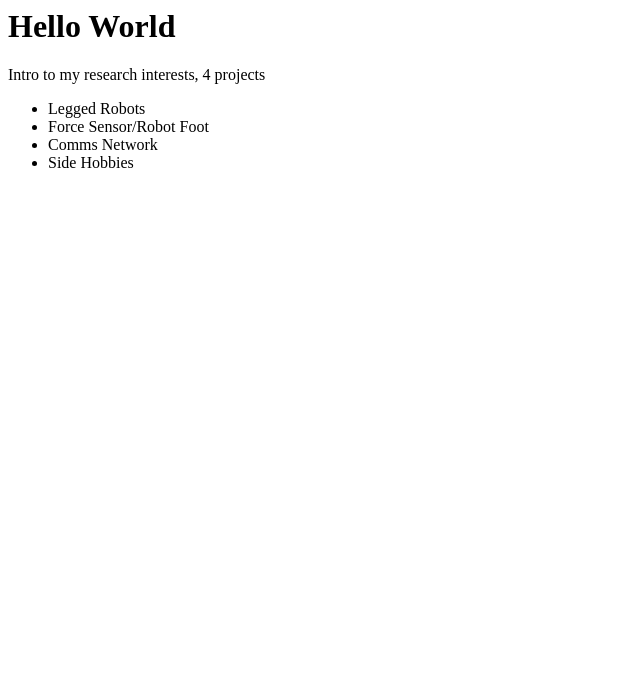
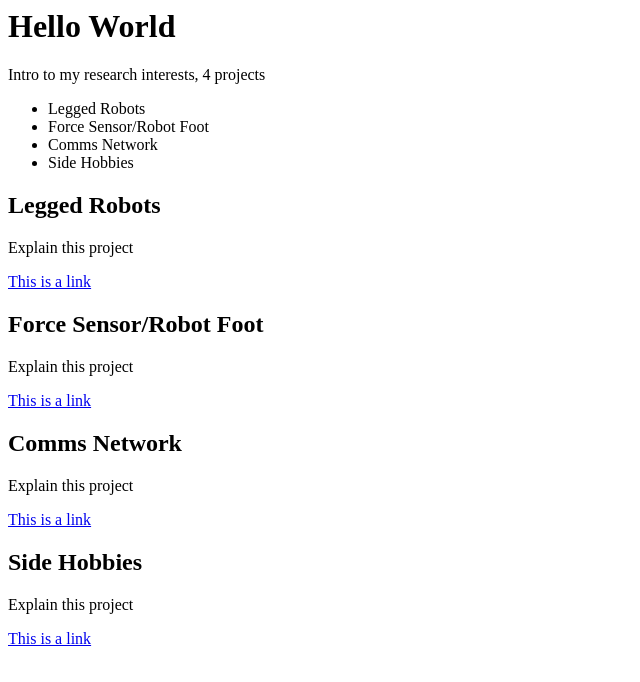
Before and after one commit to callenFisherLeggedRobotics/Website, a plain HTML site: page index.html in a window 1280 px wide. Shown: the whole page, without its empty margins (0-640 px from the left). Drawn offline with Linux system fonts and the light colour scheme.

Commit message:
Update index.html

```diff
--- a/index.html
+++ b/index.html
@@ -7,3 +7,20 @@
   <li>Comms Network</li>
   <li>Side Hobbies</li>
 </ul>
+
+
+<h2> Legged Robots </h2>
+<p>Explain this project</p>
+<a href="https://github.com/callenFisherLeggedRobotics/Website">This is a link</a>
+
+<h2> Force Sensor/Robot Foot </h2>
+<p>Explain this project</p>
+<a href="https://github.com/callenFisherLeggedRobotics/Website">This is a link</a>
+
+<h2> Comms Network </h2>
+<p>Explain this project</p>
+<a href="https://github.com/callenFisherLeggedRobotics/Website">This is a link</a>
+
+<h2> Side Hobbies </h2>
+<p>Explain this project</p>
+<a href="https://github.com/callenFisherLeggedRobotics/Website">This is a link</a>
```
